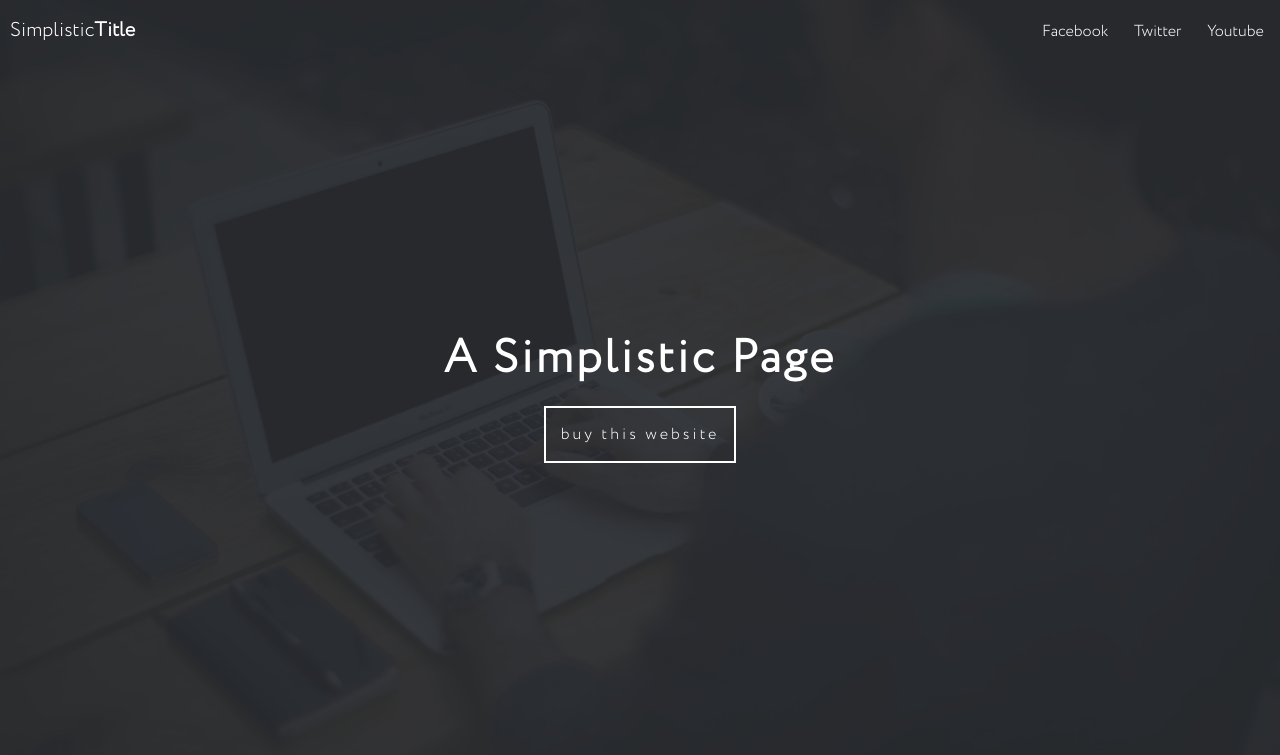
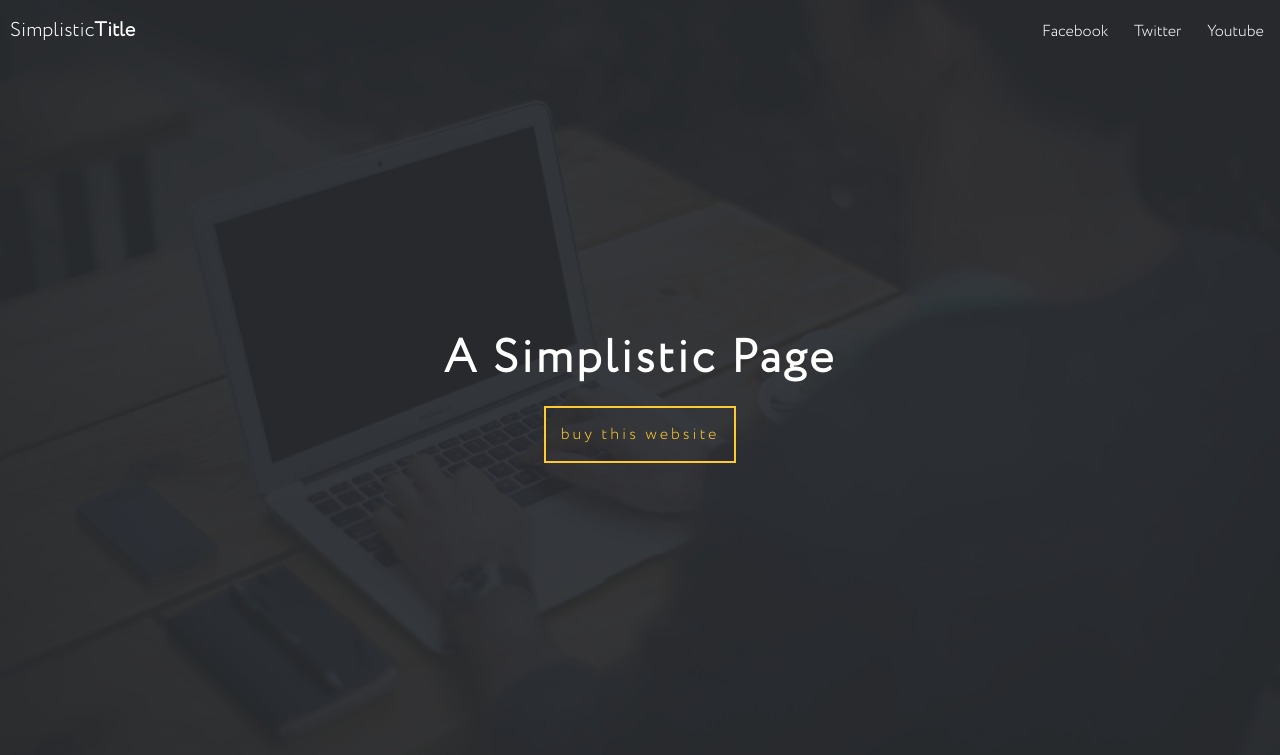
Before and after one commit to Littlenate2114/littleflatwebsitetemplate, a plain HTML site: page index.html in a window 1280 px wide. Shown: the top 755 px of the page. Drawn offline with nearby package versions, Linux system fonts and the light colour scheme.

Commit message:
updated compiled css file with new style

```diff
--- a/screen.css
+++ b/screen.css
@@ -1 +1 @@
-@font-face{font-family:cfont;src:url("CRC35.otf") format("opentype")}*{margin:0;padding:0;border:0;font-family:'cfont'}body{background-color:white;letter-spacing:0;margin:0}.mainbody{width:100%;height:100vh;background-image:url("images/background.jpg");background-position:center;background-repeat:no-repeat;background-size:cover;display:-webkit-flex;display:-ms-flexbox;display:flex;-webkit-flex-direction:column;-ms-flex-direction:column;flex-direction:column;-webkit-justify-content:center;-ms-flex-pack:center;justify-content:center;-webkit-align-items:center;-ms-flex-align:center;align-items:center;text-align:center;display:flex}.container{width:100%;height:150px;color:white;letter-spacing:3px}.container a{background-color:none;border:2px solid white;padding:15px;color:white}.container a:hover{background-color:white;color:black}ul{list-style-type:none;display:inline;margin:0;padding:0;top:20px;right:5px;position:absolute}li{display:inline;padding:1px}li a{text-decoration:none;color:white;padding:10px}.about{width:50%;text-align:justify}.about a{color:black}.about a:hover{background-color:black;color:white}.tras{background-color:blue}button{outline-width:0}button:hover{cursor:pointer}
+@font-face{font-family:cfont;src:url("CRC35.otf") format("opentype")}*{margin:0;padding:0;border:0;font-family:'cfont'}body{background-color:white;letter-spacing:0;margin:0}.mainbody{width:100%;height:100vh;background-image:url("images/background.jpg");background-position:center;background-repeat:no-repeat;background-size:cover;display:-webkit-flex;display:-ms-flexbox;display:flex;-webkit-flex-direction:column;-ms-flex-direction:column;flex-direction:column;-webkit-justify-content:center;-ms-flex-pack:center;justify-content:center;-webkit-align-items:center;-ms-flex-align:center;align-items:center;text-align:center;display:flex}.container{width:100%;height:150px;color:white;letter-spacing:3px}.container a{background-color:none;border:2px solid #fdca32;padding:15px;color:#fdca32}.container a:hover{background-color:#fdca32;color:black}ul{list-style-type:none;display:inline;margin:0;padding:0;top:20px;right:5px;position:absolute}li{display:inline;padding:1px}li a{text-decoration:none;color:white;padding:10px}.about{width:500px;margin-left:auto;margin-right:auto;position:relative;padding-bottom:45px}.about h1{text-align:left}.about p{text-align:left}.tras{background-color:blue}button{outline-width:0}button:hover{cursor:pointer}.firstsec{width:100%;height:auto;padding-bottom:50px;background-color:#fdca32}
```
